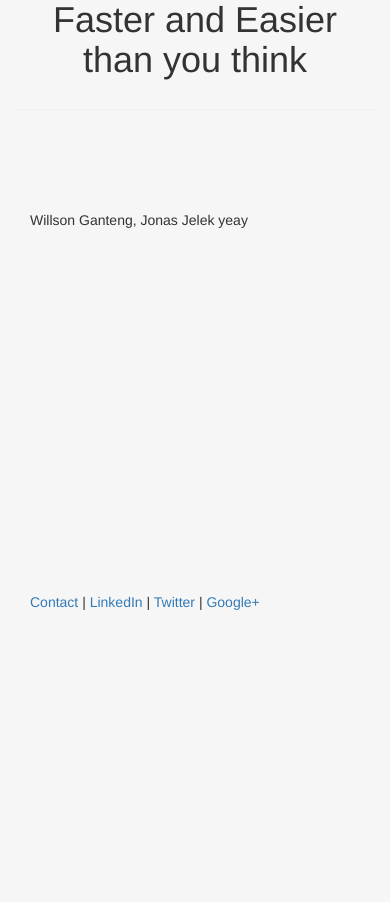
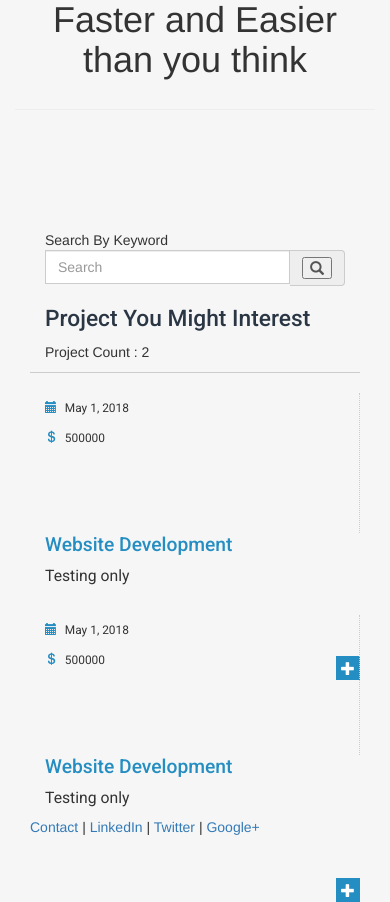
Before and after one commit to nirvanasm/JobVee, a Django app: page /searchProject in a window 390 px wide. Shown: the part 210-1112 px from the top of the page. Before the commit the page ends 820 px from the top, so only its background shows below. Run offline with Django 3.2, Linux system fonts and the light colour scheme; a user stored in the database is signed in; data comes from the database, SQL or seed files in the repository; both versions use the stored data as it was after the commit; some libraries are stand-ins or nearby versions.

Commit message:
Add search and input job feature

```diff
--- a/JobVee/searchApps/models.py
+++ b/JobVee/searchApps/models.py
@@ -30,18 +30,29 @@ class Applicant(models.Model):
 
 class Job(models.Model):
     company_id = models.ForeignKey(MsCompany, on_delete = models.CASCADE)
+    description = models.CharField(max_length = 1000, default = 'No Description')
     role = models.CharField(max_length = 20, default = '')
     salary = models.IntegerField()
 
     def __str__(self):
         return self.company_id.name, self.role
 
-    def insertData(inpName, jobRole, jobSalary):
+    def insertData(inpName, jobRole, jobSalary, jobDescription):
         compId = MsCompany.objects.get(name = inpName)
-        temp = Job(company_id = compId, role = jobRole, salary = jobSalary)
+        temp = Job(company_id = compId, role = jobRole, salary = jobSalary, description = jobDescription)
         temp.save()
 
 
 class ApplyJob(models.Model):
     applicant_id = models.ForeignKey(Applicant, on_delete = models.CASCADE)
     job_id = models.ForeignKey(Job, on_delete = models.CASCADE)
+
+class Project(models.Model):
+    title = models.CharField(max_length = 20, default = '')
+    deadline = models.DateField()
+    wage = models.IntegerField()
+    description = models.CharField(max_length = 1000, default = '')
+
+    def insertData(projectTitle, projectDeadline, projectWage, projectDescription):
+        temp = Project(wage = projectWage, deadline = projectDeadline, description = projectDescription, title = projectTitle)
+        temp.save()
--- a/JobVee/searchApps/views.py
+++ b/JobVee/searchApps/views.py
@@ -2,8 +2,7 @@ import googlemaps
 from django.shortcuts import render
 from django.http import HttpResponseRedirect
 from django.db.models import Q, F
-from .models import Job
-from .sortingCmp import sortByDist
+from .models import Job, Project
 
 
 # Create your views here.
@@ -52,6 +51,18 @@ def searchJobKey(request):
     return render(request, 'webapp/searchJobKey.html', {'jobList' : job, 'info': counter, 'base_template': startTemplate,})
 
 def searchProject(request):
+    if request.method == "GET":
+        strKeyWord = request.GET.get('keyword')
+        if strKeyWord in [None,'']:
+            project = Project.objects.all()
+            counter = Project.objects.count()
+        else:
+            project = Project.objects.filter(Q(title__contains = strKeyWord) | Q(description__contains = strKeyWord) )
+            counter = Project.objects.filter(Q(title__contains = strKeyWord) | Q(description__contains = strKeyWord) ).count()
+    else:
+        project = Project.objects.all()
+        counter = Project.objects.count()
+
     if request.user.is_authenticated:
-        return render(request, 'webapp/searchProject.html', {'base_template': loginTemplate,})
-    return render(request, 'webapp/searchProject.html', {'base_template': startTemplate,})
+        return render(request, 'webapp/searchProject.html', {'projectList' : project, 'info': counter, 'base_template': loginTemplate,})
+    return render(request, 'webapp/searchProject.html', {'projectList' : project, 'info': counter, 'base_template': startTemplate,})
--- /dev/null
+++ b/JobVee/webapp/static/webapp/css/searchResult.css
@@ -0,0 +1,25 @@
+@import "http://fonts.googleapis.com/css?family=Roboto:300,400,500,700";
+
+.container { margin-top: 20px; }
+.mb20 { margin-bottom: 20px; }
+
+hgroup { padding-left: 15px; border-bottom: 1px solid #ccc; }
+hgroup h1 { font: 500 normal 1.625em "Roboto",Arial,Verdana,sans-serif; color: #2a3644; margin-top: 0; line-height: 1.15; }
+hgroup h2.lead { font: normal normal 1.125em "Roboto",Arial,Verdana,sans-serif; color: #2a3644; margin: 0; padding-bottom: 10px; }
+
+.search-result .thumbnail { border-radius: 0 !important; }
+.search-result:first-child { margin-top: 0 !important; }
+.search-result { margin-top: 20px; }
+.search-result .col-md-2 { border-right: 1px dotted #ccc; min-height: 140px; }
+.search-result ul { padding-left: 0 !important; list-style: none;  }
+.search-result ul li { font: 400 normal .85em "Roboto",Arial,Verdana,sans-serif;  line-height: 30px; }
+.search-result ul li i { padding-right: 5px; }
+.search-result .col-md-7 { position: relative; }
+.search-result h3 { font: 500 normal 1.375em "Roboto",Arial,Verdana,sans-serif; margin-top: 0 !important; margin-bottom: 10px !important; }
+.search-result h3 > a, .search-result i { color: #248dc1 !important; }
+.search-result p { font: normal normal 1.125em "Roboto",Arial,Verdana,sans-serif; }
+.search-result span.plus { position: absolute; right: 0; top: 126px; }
+.search-result span.plus a { background-color: #248dc1; padding: 5px 5px 3px 5px; }
+.search-result span.plus a:hover { background-color: #414141; }
+.search-result span.plus a i { color: #fff !important; }
+.search-result span.border { display: block; width: 97%; margin: 0 15px; border-bottom: 1px dotted #ccc; }
--- a/JobVee/webapp/templates/webapp/header.html
+++ b/JobVee/webapp/templates/webapp/header.html
@@ -6,6 +6,7 @@
 	<meta charset="utf-8" />
 	{% load staticfiles %}
 	<link rel="stylesheet" href="{% static 'webapp/css/bootstrap.css' %}" type = "text/css"/>
+	<link rel="stylesheet" href="{% static 'webapp/css/searchResult.css' %}" type = "text/css"/>
 	<meta name="viewport" content = "width=device-width, initial-scale=1.0">
 	{% block includeData %}
 	{% endblock %}
--- a/JobVee/webapp/templates/webapp/insertJob.html
+++ b/JobVee/webapp/templates/webapp/insertJob.html
@@ -14,6 +14,10 @@
         <label for="salary">Salary:</label>
         <input type="number" class="form-control" id="jobSalary" name="jobSalary">
     </div>
+    <div class = "form-group">
+        <label for="description">Description:</label>
+        <input type="text" class="form-control" id="jobDescription" name="jobDescription">
+    </div>
     <input type="submit" class = "btn btn-default" value="Submit" />
 </form>
 
--- a/JobVee/webapp/templates/webapp/loginHeader.html
+++ b/JobVee/webapp/templates/webapp/loginHeader.html
@@ -6,6 +6,7 @@
 	<meta charset="utf-8" />
 	{% load staticfiles %}
 	<link rel="stylesheet" href="{% static 'webapp/css/bootstrap.css' %}" type = "text/css"/>
+	<link rel="stylesheet" href="{% static 'webapp/css/searchResult.css' %}" type = "text/css"/>
 	<meta name="viewport" content = "width=device-width, initial-scale=1.0">
 	{% block includeData %}
 	{% endblock %}
@@ -34,8 +35,8 @@
                 <div class="collapse navbar-collapse" style="margin-top:5%; width:100%;">
                     <ul class="nav nav-pills nav-stacked loginHeader">
                         <li><a href='/home'>Home</a></li>
-                        <li><a href='/searchProject/'>Search Project</a></li>
-                        <li><a href='/searchJob/'>Search Job</a></li>
+                        <li><a href='/searchProject'>Search Project</a></li>
+                        <li><a href='/searchJob'>Search Job</a></li>
                         <li class="dropdown">
 							<a href="#" class="dropdown-toggle" data-toggle="dropdown">My Profile <b class="caret"></b></a>
 							<ul class="dropdown-menu">
--- a/JobVee/webapp/templates/webapp/searchProject.html
+++ b/JobVee/webapp/templates/webapp/searchProject.html
@@ -1,6 +1,53 @@
 {% extends base_template %}
 
-{% block content %}
-<p>Willson Ganteng, Jonas Jelek yeay</p>
+{% block includeData %}
 
 {% endblock %}
+
+{% block content %}
+<div class="container">
+	<div class="row">
+        <div class="col-sm-6">
+            <span>Search By Keyword</span>
+            <form action="searchProject" method="get">
+                <div id="imaginary_container">
+                    <div class="input-group stylish-input-group">
+                        {% csrf_token %}
+                        <input type="text" class="form-control"  placeholder="Search" name="keyword">
+                        <span class="input-group-addon">
+                            <button type="submit">
+                                <span class="glyphicon glyphicon-search"></span>
+                            </button>
+                        </span>
+                    </div>
+                </div>
+            </form>
+        </div>
+	</div>
+</div>
+<br>
+<hgroup class="mb20">
+<h1> Project You Might Interest </h1>
+<p> Project Count : {{info}}</p>
+</hgroup>
+
+{% for project in projectList %}
+    <div class="search-result row container-fluid">
+        <div class="col-xs-12 col-sm-12 col-md-2">
+            <ul class="meta-search">
+                <li><i class="glyphicon glyphicon-calendar"></i> <span>{{ project.deadline }}</span></li>
+                <li><i class="glyphicon glyphicon-usd"></i> <span>{{ project.wage }}</span></li>
+            </ul>
+        </div>
+        <div class="col-xs-12 col-sm-12 col-md-7 excerpet">
+            <h3 style="color:#248dc1;">{{ project.title }}</h3>
+            <p>{{ project.description }}</p>
+            <span class="plus"><a href="#" title="Lorem ipsum"><i class="glyphicon glyphicon-plus"></i></a></span>
+
+        </div>
+
+        <span class="clearfix borda"></span>
+    </div>
+{% endfor %}
+
+{% endblock %}
--- a/JobVee/webapp/urls.py
+++ b/JobVee/webapp/urls.py
@@ -15,6 +15,8 @@ urlpatterns = [
     #Insert Data Apps
     url(r'^insertCompany', views.insertCompany, name='insertCompany'),
     url(r'^insertJob', views.insertJob, name='insertJob'),
+    url(r'^insertProject', views.insertProject, name='insertProject'),
     url(r'^submitCompany', views.inputTest, name='inputTest'),
     url(r'^submitJob', views.inputJob, name='inputJob'),
+    url(r'^submitProject', views.inputProject, name='inputProject'),
 ]
```
Also changed, not shown: JobVee/searchApps/sortingCmp.py (deleted, +0 -8 lines), JobVee/webapp/templates/webapp/insertProject.html (added, +48 -0 lines), JobVee/webapp/templates/webapp/searchJobKey.html (+20 -8 lines), JobVee/webapp/templates/webapp/searchJobLoc.html (+20 -8 lines), JobVee/webapp/views.py (+14 -2 lines), JobVee/db.sqlite3, JobVee/searchApps/migrations/0002_project.py (added), JobVee/searchApps/migrations/0003_job_description.py (added).
